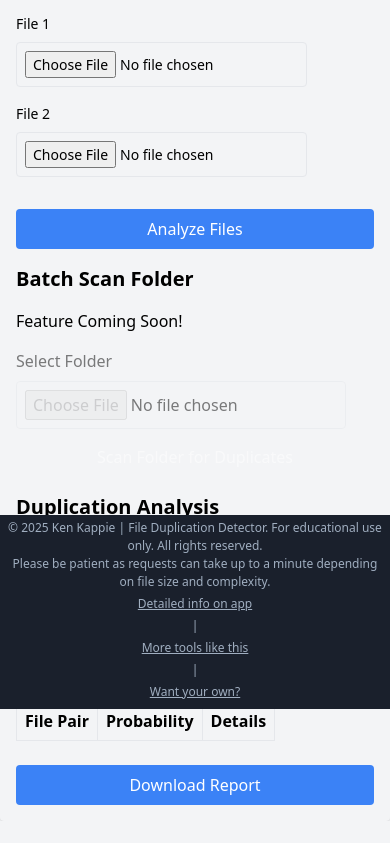
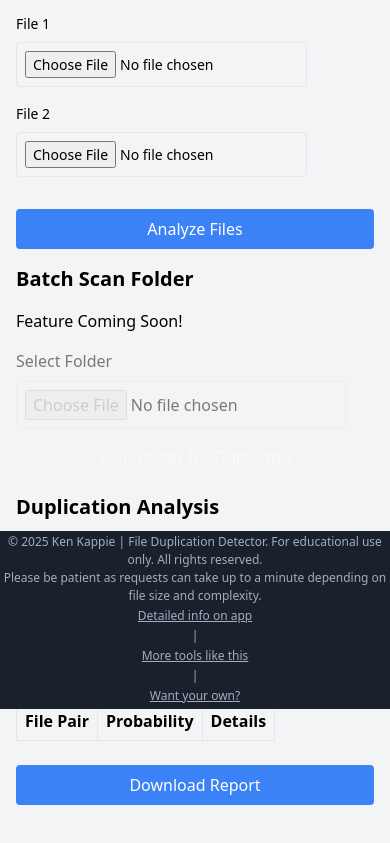
Before and after one commit to kappter/file-duplication-detector, a website: page index.html in a window 390 px wide. Shown: the part 135-978 px from the top of the page. Before the commit the page ends 956 px from the top, so only its background shows below. Drawn offline with Linux system fonts and the light colour scheme.

Commit message:
Add files via upload

```diff
--- a/index.html
+++ b/index.html
@@ -50,6 +50,7 @@
             max-width: 900px;
             margin: 0 auto;
             padding: 1rem;
+            padding-bottom: 6rem; /* Added padding to account for footer height */
             width: 100%;
         }
         .flex-col {
@@ -70,6 +71,8 @@
         }
         .button {
             width: 100%;
+            position: relative;
+            z-index: 1; /* Ensure button is above footer */
         }
         .results-table {
             width: 100%;
@@ -82,10 +85,10 @@
             width: 100%;
             background-color: #1a202c;
             color: #a0aec0;
-            padding: 0.5rem;
+            padding: 0.25rem; /* Reduced padding to minimize height */
             text-align: center;
             font-size: 0.875rem;
-            z-index: 10;
+            z-index: 0; /* Ensure footer is below buttons */
         }
         .disabled-section {
             opacity: 0.5;
@@ -113,11 +116,14 @@
             }
             .fixed-footer {
                 font-size: 0.75rem;
-                padding: 0.25rem;
+                padding: 0.125rem; /* Further reduced padding on mobile */
             }
             .footer-links a {
                 display: block;
-                margin: 0.25rem 0;
+                margin: 0.125rem 0;
+            }
+            .container {
+                padding-bottom: 5rem; /* Adjusted padding for mobile */
             }
         }
     </style>
```
